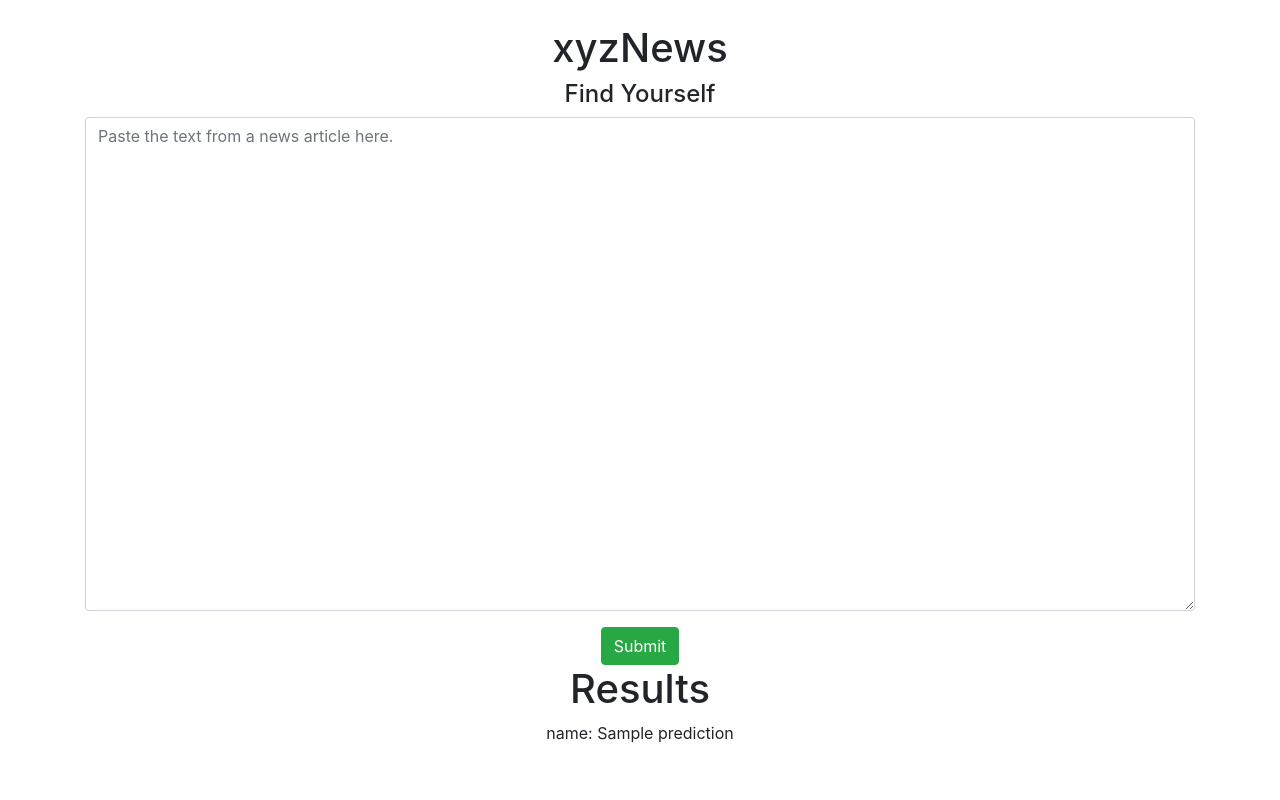
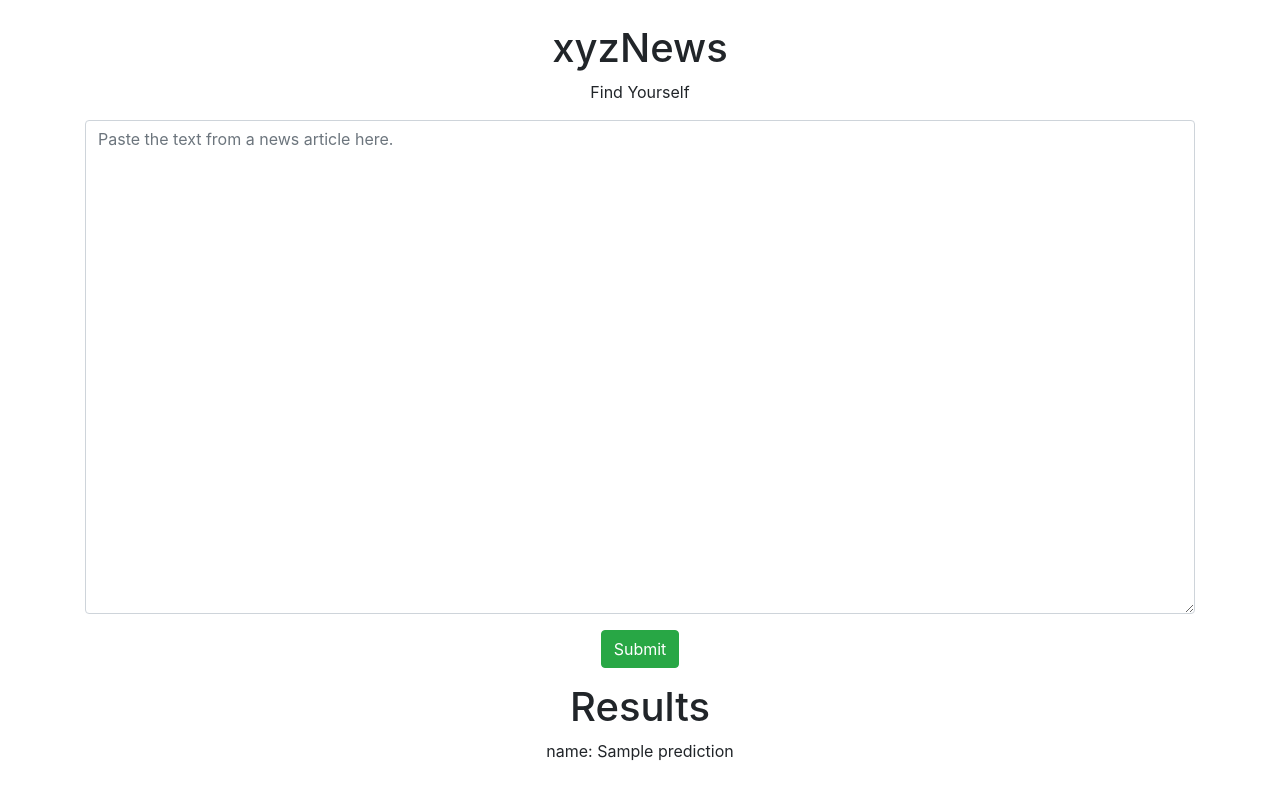
Before and after one commit to slee981/xyzNews, a Flask app: template code/website/app/templates/index.html in a window 1280 px wide. Run offline with Flask 2, Linux system fonts and the light colour scheme; the template is opened without the code that fills it: values that come from a table or form of the project are taken from there, most other values are stand-ins (such as "Sample title", 1, 10 or a date in 2020); parts of the project's set-up code (start-up, migrations or seed data) failed here and were passed over; some libraries are stand-ins or nearby versions.

Commit message:
update spacing on results

```diff
--- /dev/null
+++ b/code/website/app/static/index.css
@@ -0,0 +1,3 @@
+#results {
+    margin-top: 15px;
+}
--- a/code/website/app/templates/index.html
+++ b/code/website/app/templates/index.html
@@ -5,6 +5,7 @@
     <title>xyzNews</title>
     <link rel="stylesheet" media="screen" href="{{ url_for('static', filename='bootstrap.min.css') }}">
     <link rel="stylesheet" href="{{ url_for('static', filename='bootstrap-theme.min.css') }}">
+    <link rel="stylesheet" href="{{ url_for('static', filename='index.css') }}">
 </head>
 
 <body>
@@ -12,7 +13,7 @@
     <div class="container"><br>
         <center>
             <h1>xyzNews</h1>
-            <h4>Find Yourself</h4>
+            <p>Find Yourself</p>
         </center>
     </div>
 
```
